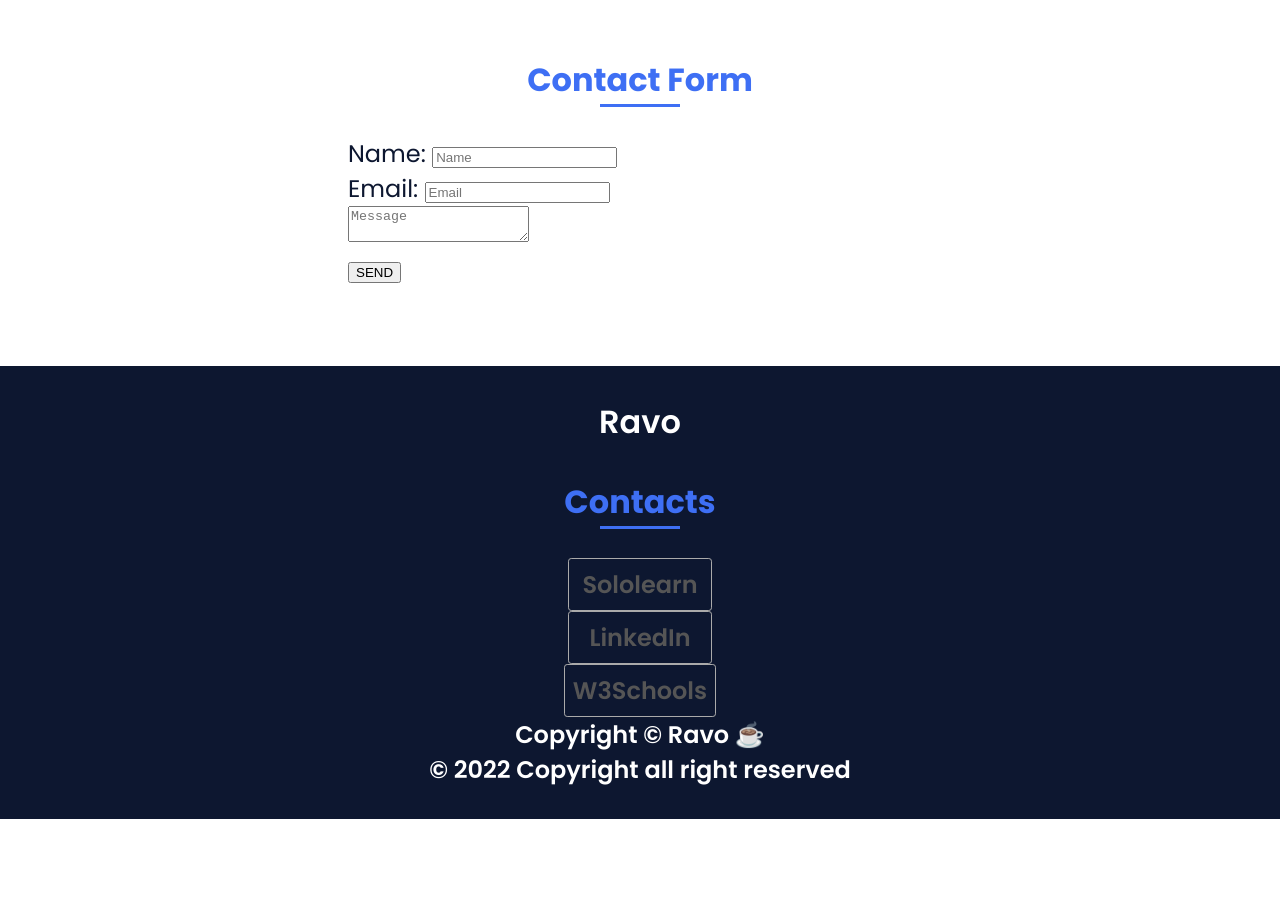
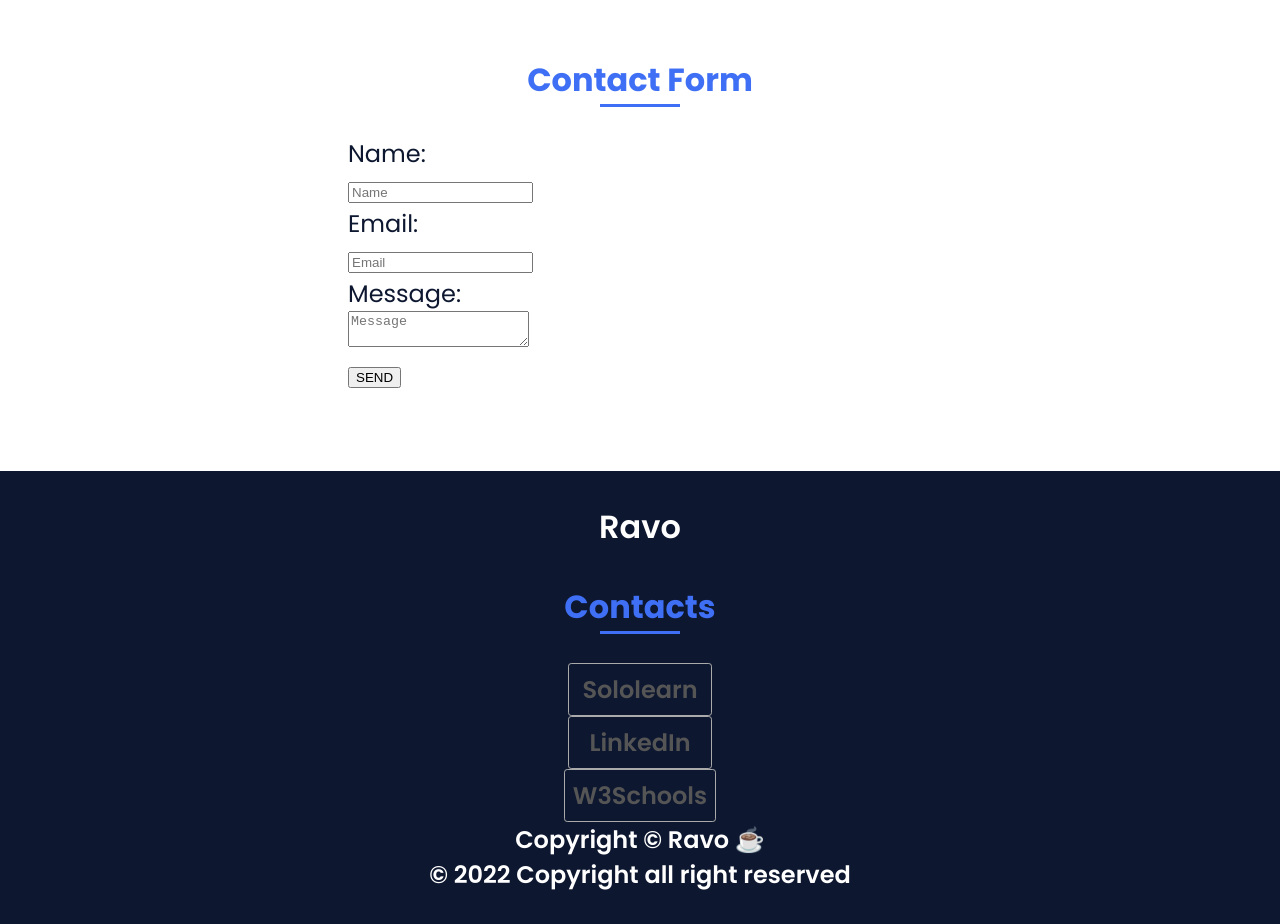
Before and after one commit to epramh/Portfolio, a website: page index.html in a window 1280 px wide. Shown: the part 2580-3504 px from the top of the page. Before the commit the page ends 3399 px from the top, so only its background shows below. Drawn offline with nearby package versions, Linux system fonts and the light colour scheme.

Commit message:
Update design contact__form

```diff
--- a/index.html
+++ b/index.html
@@ -180,10 +180,13 @@
 
           <div class="contact__container bd-grid">
             <form action="" class="contact__form">
-              <label for="name">Name: </label><input class="contact__input" placeholder="Name" id="name" type="text" /><br>
-              <label for="email">Email: </label><input class="contact__input"placeholder="Email" id="email" type="email" /><br>
+              <label for="name">Name: </label><br><input class="contact__input" placeholder="Name" id="name" type="text" /><br>
+              <label for="email">Email: </label><br><input class="contact__input"placeholder="Email" id="email" type="email" /><br>
+              <label for="email">Message: </label><br>
               <textarea placeholder="Message"></textarea><br>
+              <p>
               <input type="submit" value="SEND">
+              </p>
             </form>
           </div>
         </section>
--- a/main.css
+++ b/main.css
@@ -135,6 +135,11 @@ span{
     color: orange;
 }
 
+.contact__form {
+  align-content: center;
+  display: grid;
+}
+
 input[type='text'], input[type='email'] {
   border: 1px solid #2F5A78;
   width: 150px;
```
